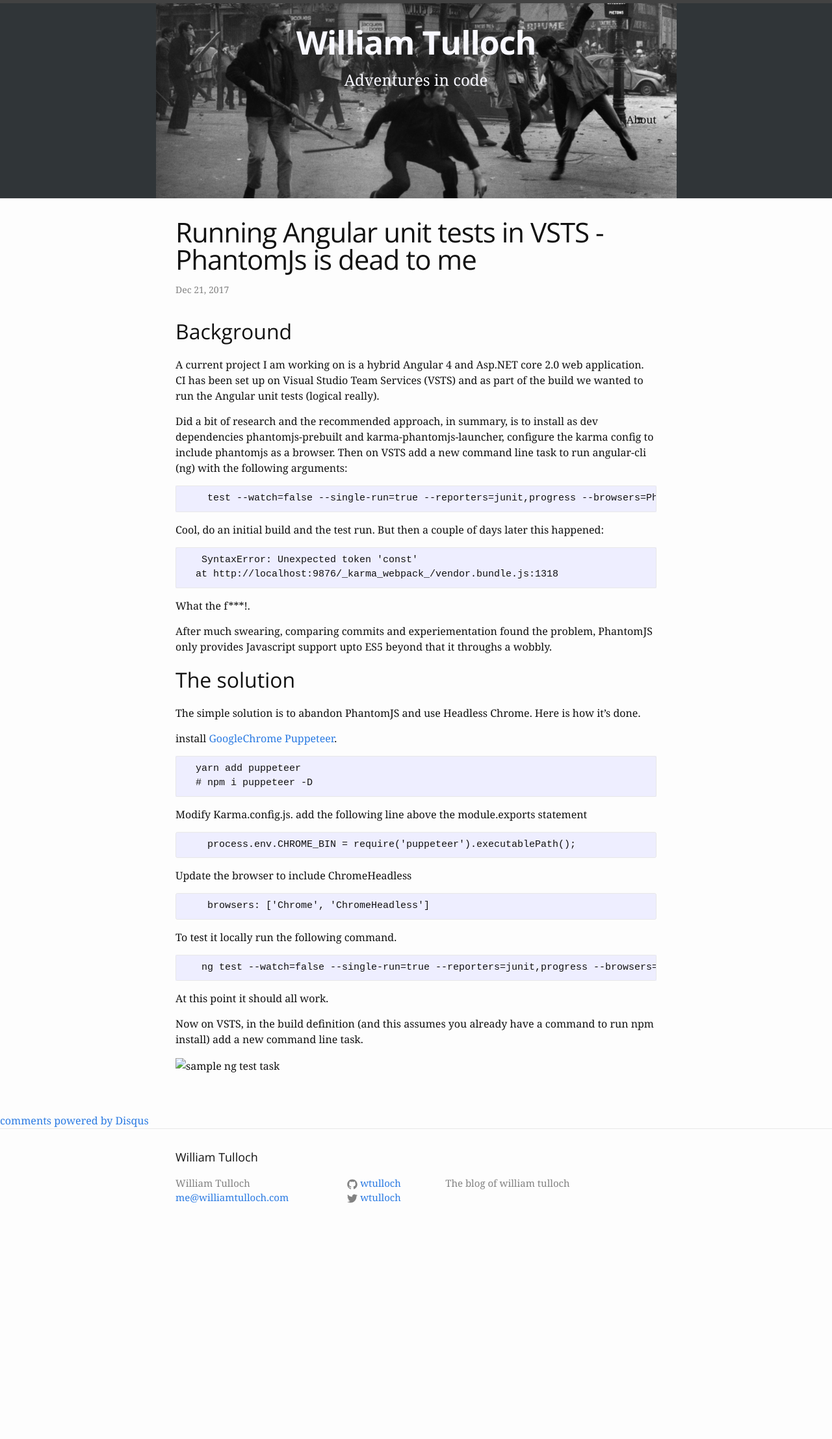
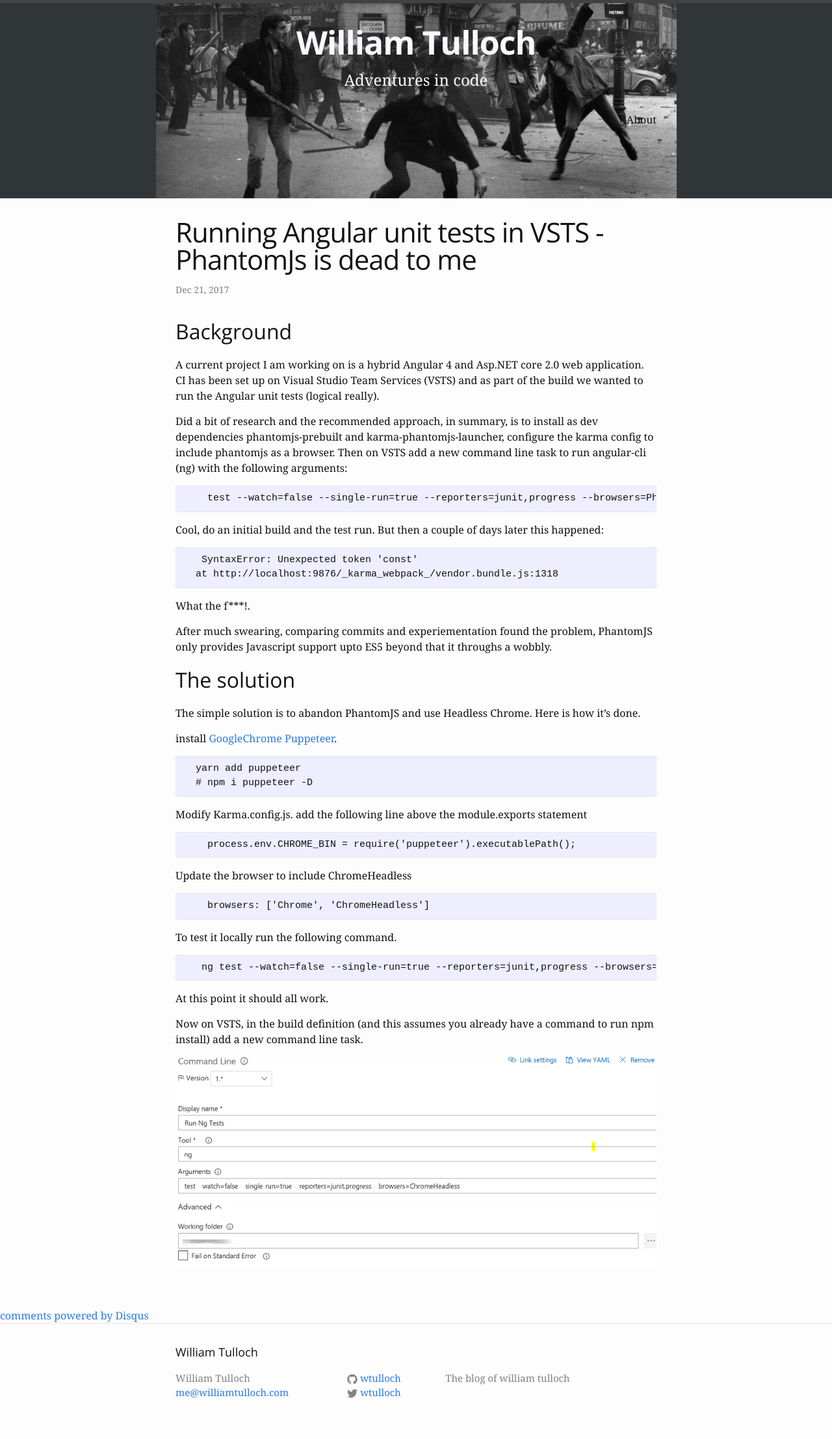
Before and after one commit to wtulloch/wtulloch.github.io, a Jekyll site: the page built from _posts/2017-12-22-vsts-angular-unittests.md, in a window 1280 px wide. Shown: the whole page at 65% size. Built offline with Jekyll 4.4.1, drawn with Linux system fonts in a browser that asks for light colours; comment, search, counter and statistics services are not loaded; before the commit the page ends 1914 px from its top, so only the background shows below that.

Commit message:
fix image link

```diff
--- a/_posts/2017-12-22-vsts-angular-unittests.md
+++ b/_posts/2017-12-22-vsts-angular-unittests.md
@@ -49,4 +49,4 @@ At this point it should all work.
 
 Now on VSTS, in the build definition (and this assumes you already have a command to run npm install) add a new command line task.
 
-![sample ng test task]({{"/assets/ng-test-task.png | absolute_url}})
+![sample ng test task]({{"/assets/ng-test-task.png" | absolute_url}})
```
